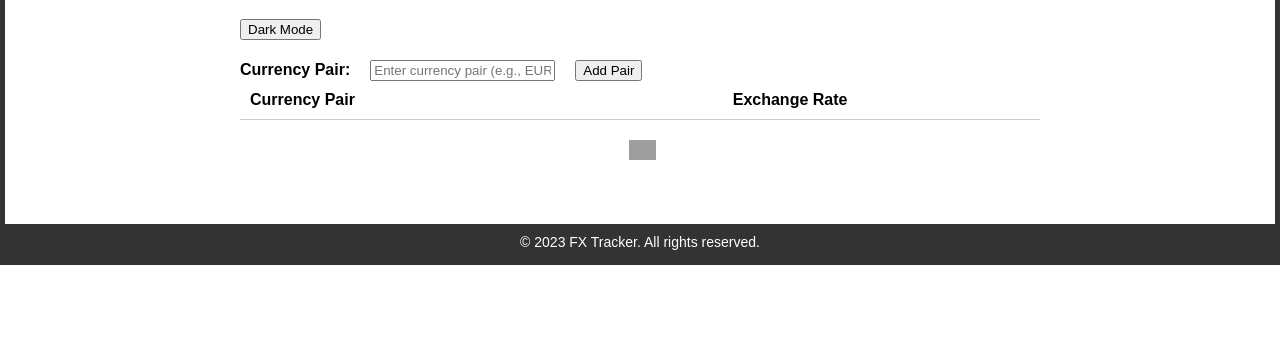
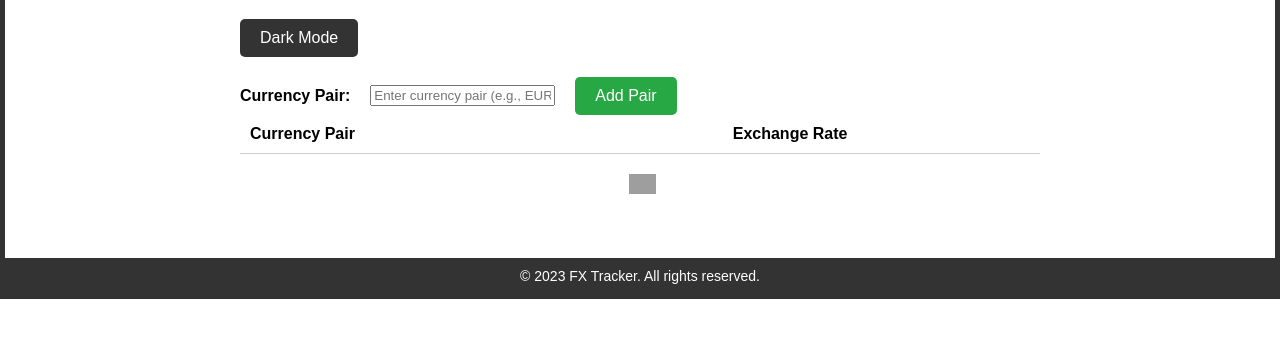
Before and after one commit to chino702/frontend-final-project, a website: page index.html in a window 1280 px wide. Shown: the part 86-424 px from the top of the page. Drawn offline with Linux system fonts and the light colour scheme; no server answers; grey boxes are pictures that could not be loaded.

Commit message:
gave my buttons more style made them diffrent color

```diff
--- a/styles.css
+++ b/styles.css
@@ -129,3 +129,30 @@ footer {
 footer p {
   margin: 0;
 }
+
+/* General button styles */
+button {
+  font-size: 16px;
+  padding: 10px 20px;
+  background-color: #28A745;
+  color: #fff;
+  border: none;
+  border-radius: 5px;
+  cursor: pointer;
+  transition: background-color 0.3s ease;
+}
+
+/* Style the dark mode toggle button */
+#darkModeToggle {
+  background-color: #333;
+}
+
+/* Style the add pair button */
+#addPairButton {
+  background-color: #28A745;
+}
+
+/* Add hover effect */
+button:hover {
+  background-color: #0f461c;
+}
```
